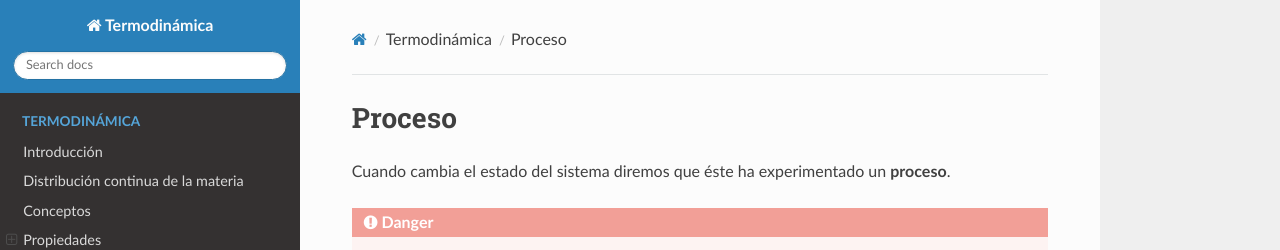
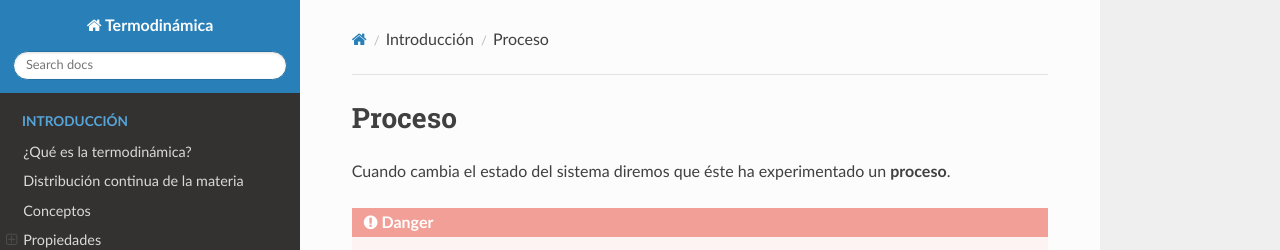
Before and after one commit to mantielero/termo, an MkDocs documentation site: the page built from docs/proceso.md, in a window 1280 px wide and 1094 px high. Shown: the top 250 px of the window. Built offline with MkDocs 1.6.1, drawn with Linux system fonts in a browser that asks for light colours; nearby versions of some CDN libraries.

Commit message:
Cambio de títulos

```diff
--- a/mkdocs.yml
+++ b/mkdocs.yml
@@ -7,8 +7,8 @@ theme:
 
 
 nav:
-  - Termodinámica:
-    - Introducción: index.md
+  - Introducción:
+    - ¿Qué es la termodinámica?: index.md
     - Distribución continua de la materia: distribucion_continua_materia.md
     - Conceptos: conceptos.md
     - Propiedades:
```
Also changed, not shown: docs/index.md (+0 -2 lines).
